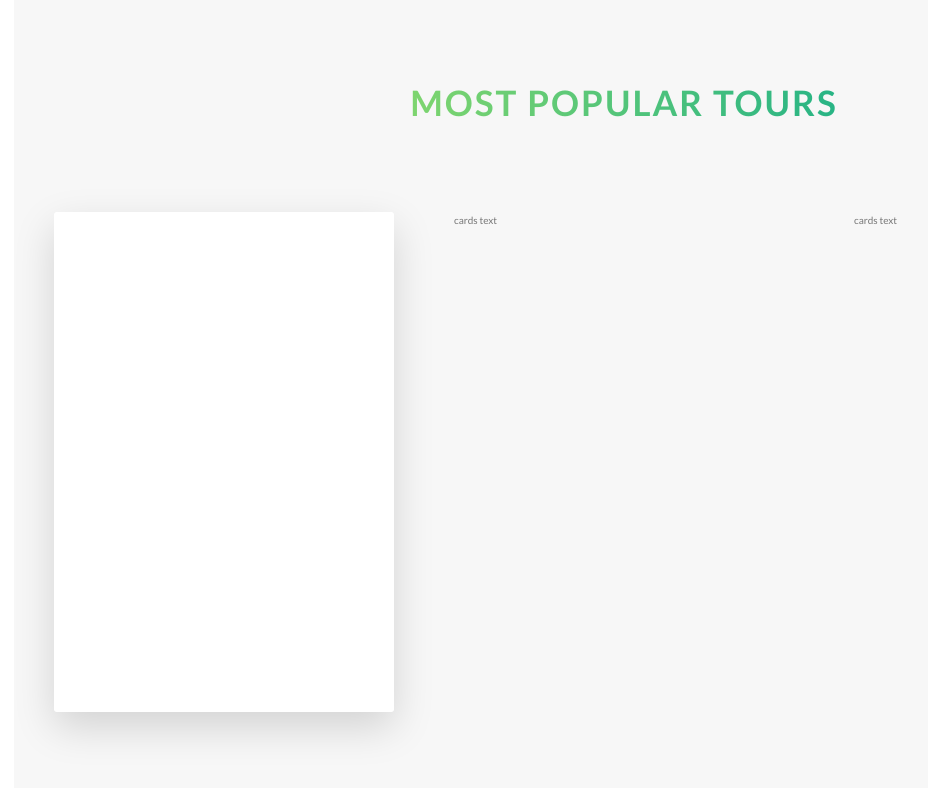
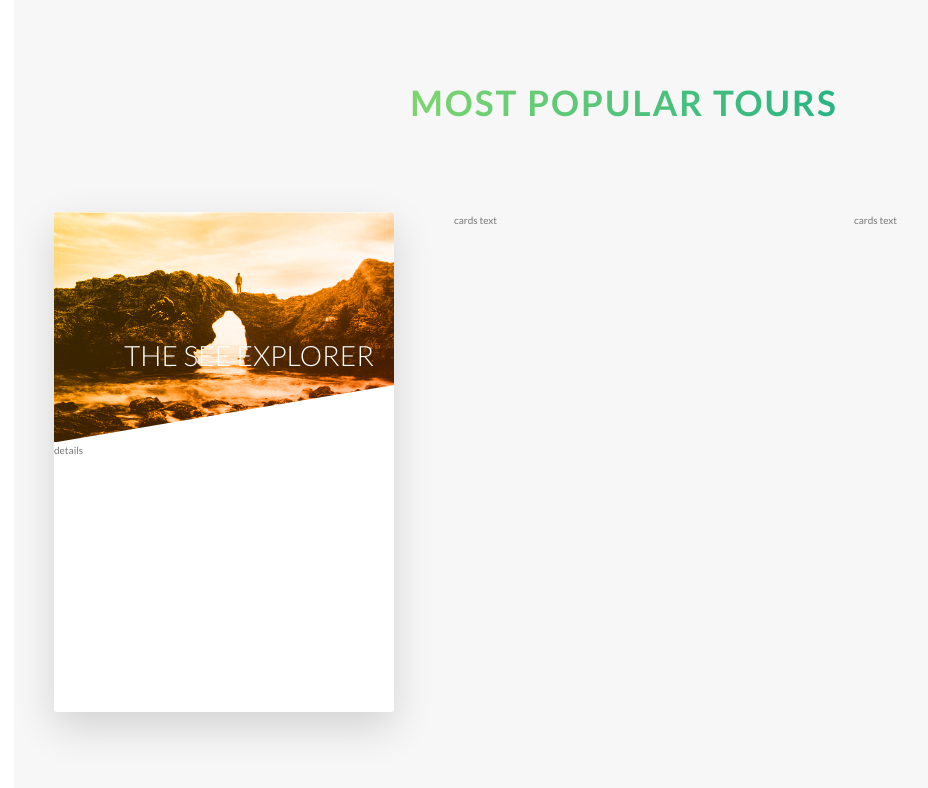
Before and after one commit to Yanal-Sabbagh07/Natours, a website: page index.html in a window 1280 px wide. Shown: the part 2284-3072 px from the top of the page, without its empty margins (16-944 px from the left). Drawn offline with Linux system fonts and the light colour scheme.

Commit message:
Initial commit

```diff
--- a/index.html
+++ b/index.html
@@ -151,11 +151,25 @@
 					<div class="col-1-of-3">
 
 						<div class="cards">
+
 							<div class="cards__side cards__side--front">
-								front
+
+								<div class="cards__picture cards__picture--1">
+								&nbsp;</div>
+								<h4 class="cards__heading">The see explorer</h4>
+
+								<div class="cards__details">
+
+									details
+
+								</div>
 							</div>
+
 							<div class="cards__side cards__side--back cards__side--back-1">
+
 								back
+
+
 							</div>
 						</div>
 
--- a/sass/components/_cards.scss
+++ b/sass/components/_cards.scss
@@ -5,10 +5,9 @@
 
 
 	&__side{
-		background-color: #fff;
+
 		height: 50rem;
-		font-size: 2rem;
-		color: white;
+
 		transition: all 1s ease;
 		position: absolute;
 		top: 0;
@@ -16,6 +15,7 @@
 		width: 100%;
 		backface-visibility: hidden;
 		border-radius: 3px;
+		overflow: hidden;
 		box-shadow: 0 1.5rem 4rem rgba($color-black, .15);
 
 		&--front {
@@ -35,8 +35,35 @@
 	&:hover &__side--front{
 		transform: rotateY(-180deg);
 	}
+
 	&:hover &__side--back{
 		transform: rotateY(0);
 	}
 
+	&__picture {
+		background-size: cover;
+		height: 23rem;
+		background-blend-mode: color;
+
+		clip-path: polygon(0 0, 100% 0, 100% 75%, 0% 100%);
+
+		&--1 {
+			background-image: linear-gradient(to right bottom, $color-secondary-light, $color-secondary-dark) ,url(../img/nat-5.jpg);
+		}
+	}
+
+	&__heading {
+		font-size: 2.8rem;
+		font-weight: 300;
+		text-transform: uppercase;
+		text-align: right;
+		color:$color-white;
+		position: absolute;
+		top: 12rem;
+		right: 2rem;
+
+
+	}
+
+
 }
```
Also changed, not shown: README.md, css/style.css.
